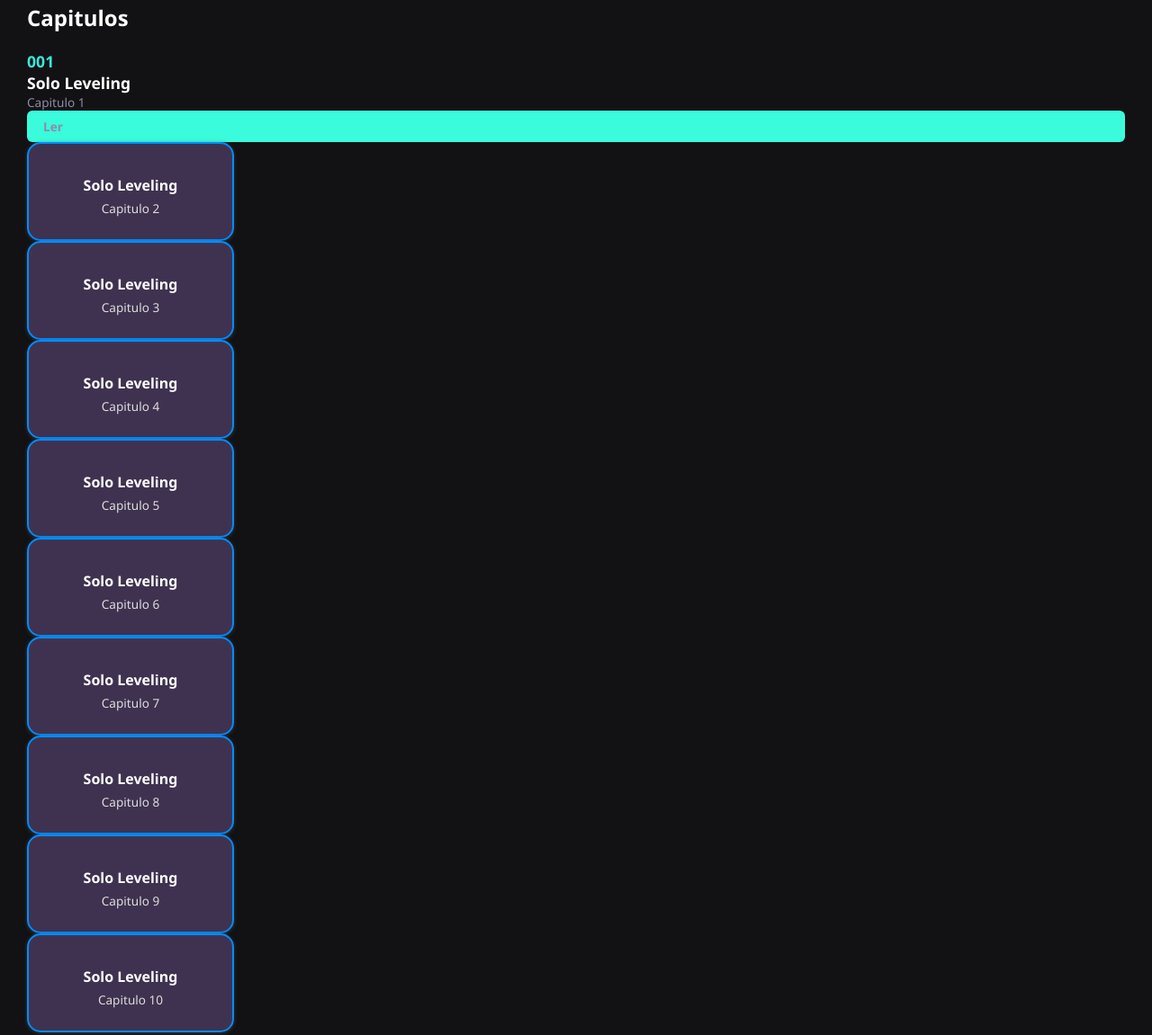
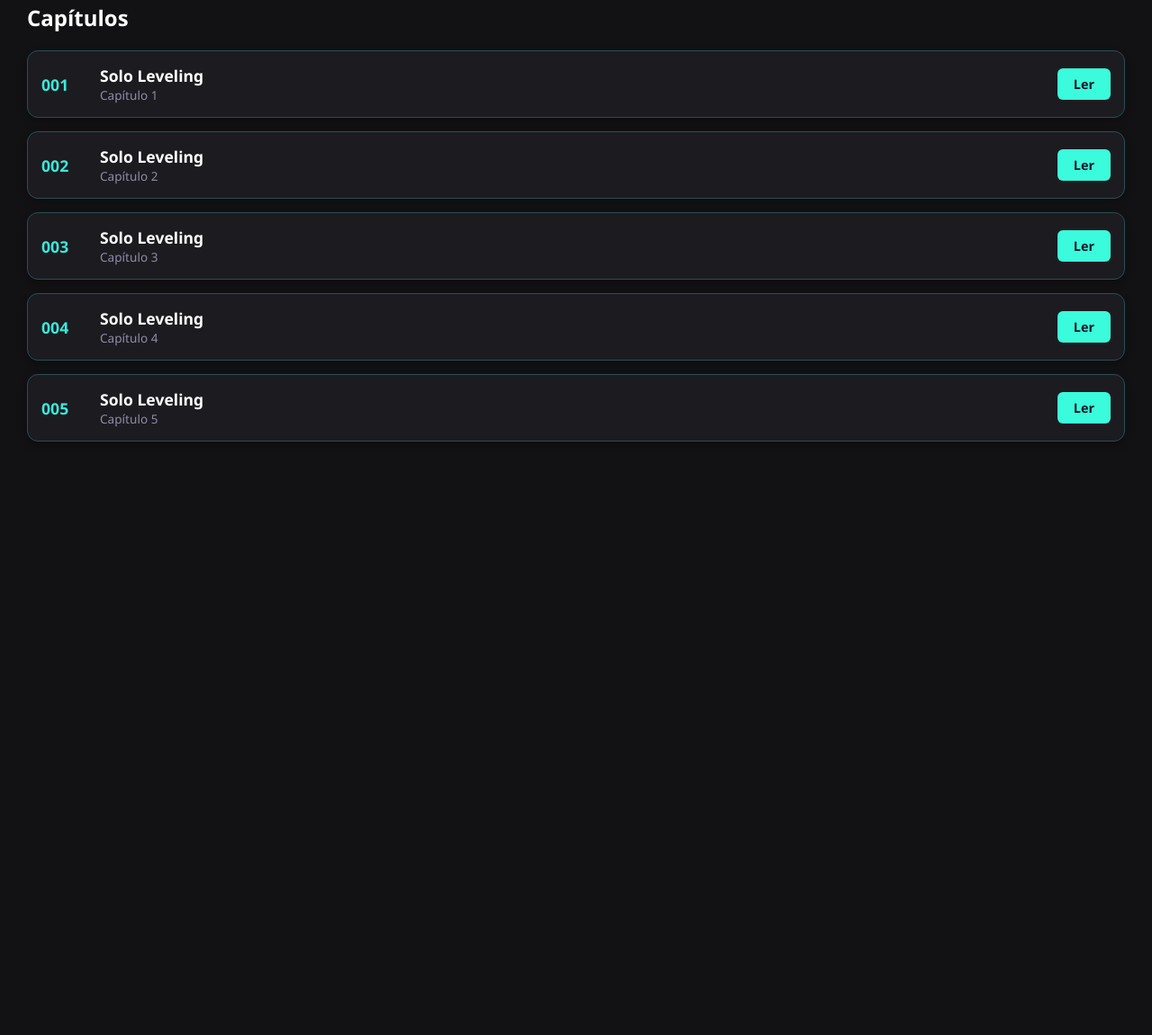
Before and after one commit to vitorad2026/Site-Mangas-Quadrinhos, a plain HTML site: page solo-leveling.html in a window 1280 px wide. Shown: the part 782-1933 px from the top of the page at 90% size. After the commit the page ends 1313 px from the top, so only its background shows below. Drawn offline with Linux system fonts and the light colour scheme.

Commit message:
Arrumei as classes e divs Para arrumar mais facilmente no css

```diff
--- a/solo-leveling.html
+++ b/solo-leveling.html
@@ -34,100 +34,84 @@
           </div>
         </div>
       </section>
+
 <section id="mangas">
+
     <div class="section-header">
-          <h2>Capitulos</h2>
+        <h2>Capítulos</h2>
     </div>
 
-        <div class="lista.capitulos.box">
-            <div class="captulo-linha">
+    <div class="lista-capitulos">
 
+        <div class="capitulo-linha">
             <div class="capitulo-numero">001</div>
-                    <div class="captulo-dados">
-                         <a href="#Quadrinho-Solo-Leveling1" class="capitulo-link">
+
+            <div class="capitulo-dados">
+                <a href="#capitulo-1" class="capitulo-link">
                     <h3>Solo Leveling</h3>
-                            <p>Capitulo 1</p>
-                            <div class="ler">
-                                <p>Ler</p>
-                            </div>
-                        </a>
-
-                    </div>
-            </div>
-        </div>
-
-
-          <div class="card-semana">
-            <div class="card-info">
-              <h3>Solo Leveling</h3>
-              <p>Capitulo 2</p>
-            </div>
-            </a>
-          </div>
-          <div class="card-semana">
-            <div class="card-info">
-              <h3>Solo Leveling</h3>
-              <p>Capitulo 3</p>
-            </div>
+                    <p>Capítulo 1</p>
                 </a>
             </div>
 
-          <div class="card-semana">
-            <div class="card-info">
+            <a href="#capitulo-1" class="ler">Ler</a>
+        </div>
+
+        <div class="capitulo-linha">
+            <div class="capitulo-numero">002</div>
+
+            <div class="capitulo-dados">
+                <a href="#capitulo-2" class="capitulo-link">
                     <h3>Solo Leveling</h3>
-              <p>Capitulo 4</p>
-            </div>
+                    <p>Capítulo 2</p>
                 </a>
             </div>
 
-          <div class="card-semana">
-            <div class="card-info">
+            <a href="#capitulo-2" class="ler">Ler</a>
+        </div>
+
+        <div class="capitulo-linha">
+            <div class="capitulo-numero">003</div>
+
+            <div class="capitulo-dados">
+                <a href="#capitulo-3" class="capitulo-link">
                     <h3>Solo Leveling</h3>
-              <p>Capitulo 5</p>
-            </div>
+                    <p>Capítulo 3</p>
                 </a>
             </div>
 
-          <div class="card-semana">
-            <div class="card-info">
+            <a href="#capitulo-3" class="ler">Ler</a>
+        </div>
+
+        <div class="capitulo-linha">
+            <div class="capitulo-numero">004</div>
+
+            <div class="capitulo-dados">
+                <a href="#capitulo-4" class="capitulo-link">
                     <h3>Solo Leveling</h3>
-              <p>Capitulo 6</p>
-            </div>
+                    <p>Capítulo 4</p>
                 </a>
             </div>
 
-          <div class="card-semana">
-            <div class="card-info">
+            <a href="#capitulo-4" class="ler">Ler</a>
+        </div>
+
+        <div class="capitulo-linha">
+            <div class="capitulo-numero">005</div>
+
+            <div class="capitulo-dados">
+                <a href="#capitulo-5" class="capitulo-link">
                     <h3>Solo Leveling</h3>
-              <p>Capitulo 7</p>
-            </div>
+                    <p>Capítulo 5</p>
                 </a>
             </div>
 
+            <a href="#capitulo-5" class="ler">Ler</a>
+        </div>
 
-          <div class="card-semana">
-            <div class="card-info">
-              <h3>Solo Leveling</h3>
-              <p>Capitulo 8</p>
     </div>
-            </a>
-          </div>
-          <div class="card-semana">
-            <div class="card-info">
-              <h3>Solo Leveling</h3>
-              <p>Capitulo 9</p>
-            </div>
-            </a>
-          </div>
-          <div class="card-semana">
-            <div class="card-info">
-              <h3>Solo Leveling</h3>
-              <p>Capitulo 10</p>
-            </div>
-            </a>
-          </div>
-          </div>
+
 </section>
+
 
     </main>
 </body>
```
Lines whose indentation alone changed are shown as unchanged.
